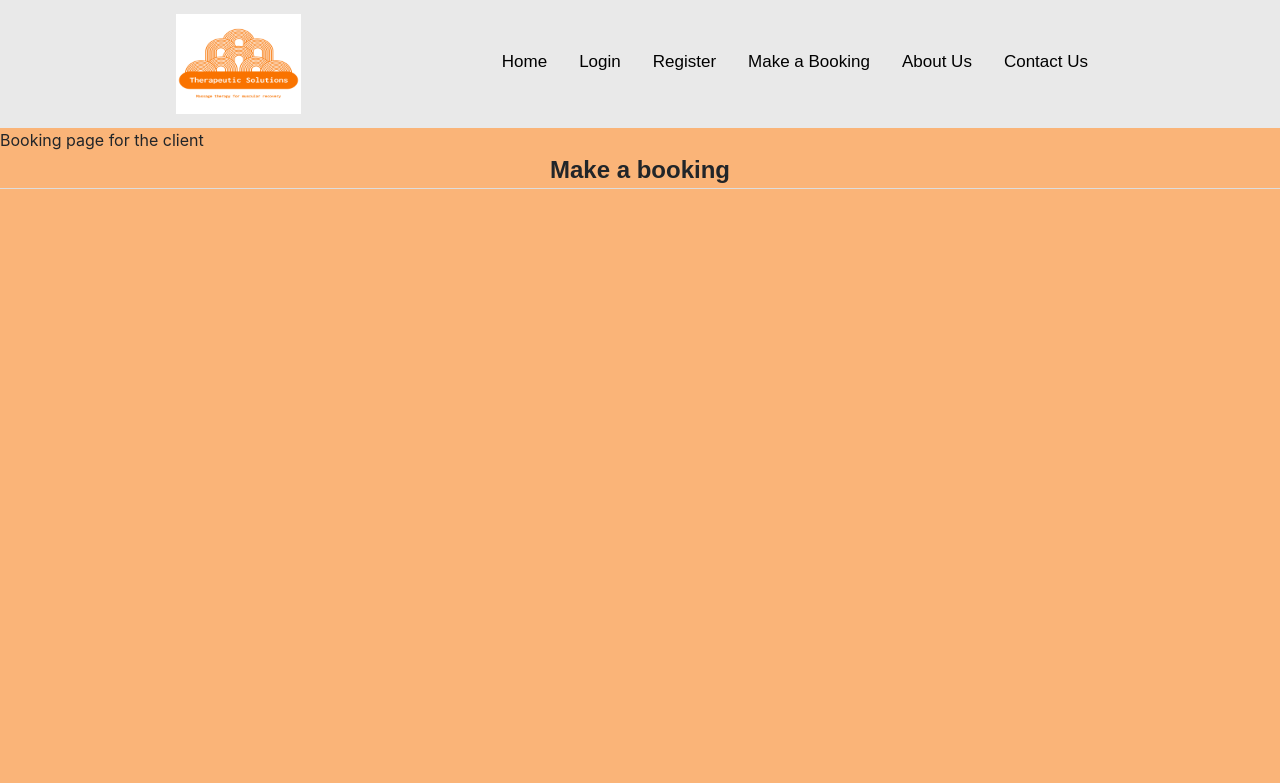
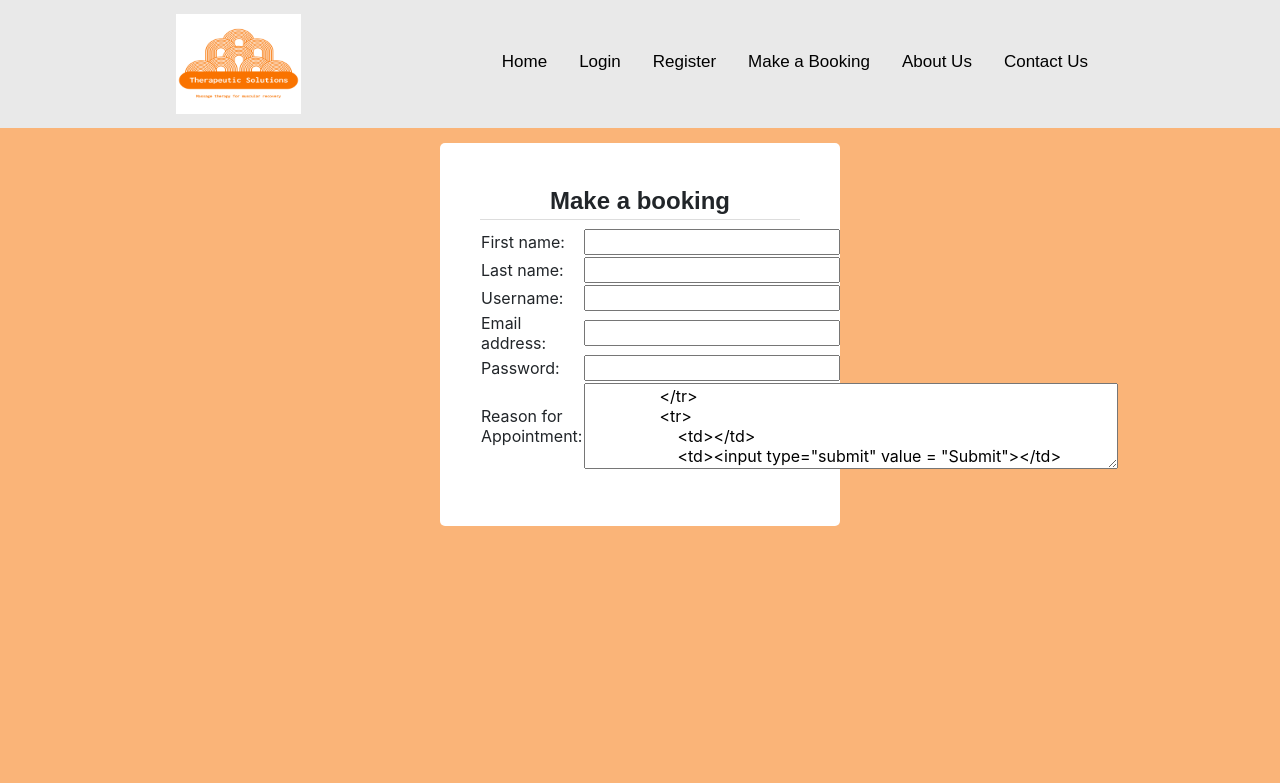
Before and after one commit to siesaurus/COMP606A1P3, a PHP site: page /makeBooking.php in a window 1280 px wide. Shown: the top 783 px of the page. Run offline with PHP 8.4, Linux system fonts and the light colour scheme.

Commit message:
draft of form, also changed website title so it fits

```diff
--- a/header.php
+++ b/header.php
@@ -17,5 +17,5 @@ include("nav.php");
 <script src="https://cdnjs.cloudflare.com/ajax/libs/popper.js/1.14.7/umd/popper.min.js" integrity="sha384-UO2eT0CpHqdSJQ6hJty5KVphtPhzWj9WO1clHTMGa3JDZwrnQq4sF86dIHNDz0W1" crossorigin="anonymous"></script>
 <script src="https://stackpath.bootstrapcdn.com/bootstrap/4.3.1/js/bootstrap.min.js" integrity="sha384-JjSmVgyd0p3pXB1rRibZUAYoIIy6OrQ6VrjIEaFf/nJGzIxFDsf4x0xIM+B07jRM" crossorigin="anonymous"></script>
 <link rel="stylesheet" href="style.css">
-<title>Sessions Example</title>
+<title>Therapeutic Solutions</title>
 </head>
--- a/makeBooking.php
+++ b/makeBooking.php
@@ -4,13 +4,46 @@
 <!DOCTYPE html>
 <title>Make a Booking</title>
 <html>
-    <head>Booking page for the client</head>
     <body>
+
+<div class="formContainer">
 <h2>Make a booking</h2>
 
 <form action="processBooking.php" method="POST">
 
+<table>
+                <tr>
+                    <td>First name: </td>
+                    <td><input type="text" name="FirstName"></td>
+                </tr>
+                <tr>
+                    <td>Last name: </td>
+                    <td><input type="text" name="LastName"></td>
+                </tr>
+                <tr>
+                    <td>Username:</td>
+                    <td><input type="text" name="Username"></td>
+                </tr>
+                <tr>
+                    <td>Email address:</td>
+                    <td><input type="text" name="Email"></td>
+                </tr>
+                <tr>
+                    <td>Password: </td>
+                    <td> <input type="password" name="Passwd"></td>
+                </tr>
+                <tr>
+                    <td>Reason for Appointment:</td>
+                    <td><textarea rows="4" cols="50" maxlength="256">
+                </tr>
+                <tr>
+                    <td></td>
+                    <td><input type="submit" value = "Submit"></td>
+                </tr>
+
+</table>
 </form>
+</div>
 
 </body>
 </html>
```
